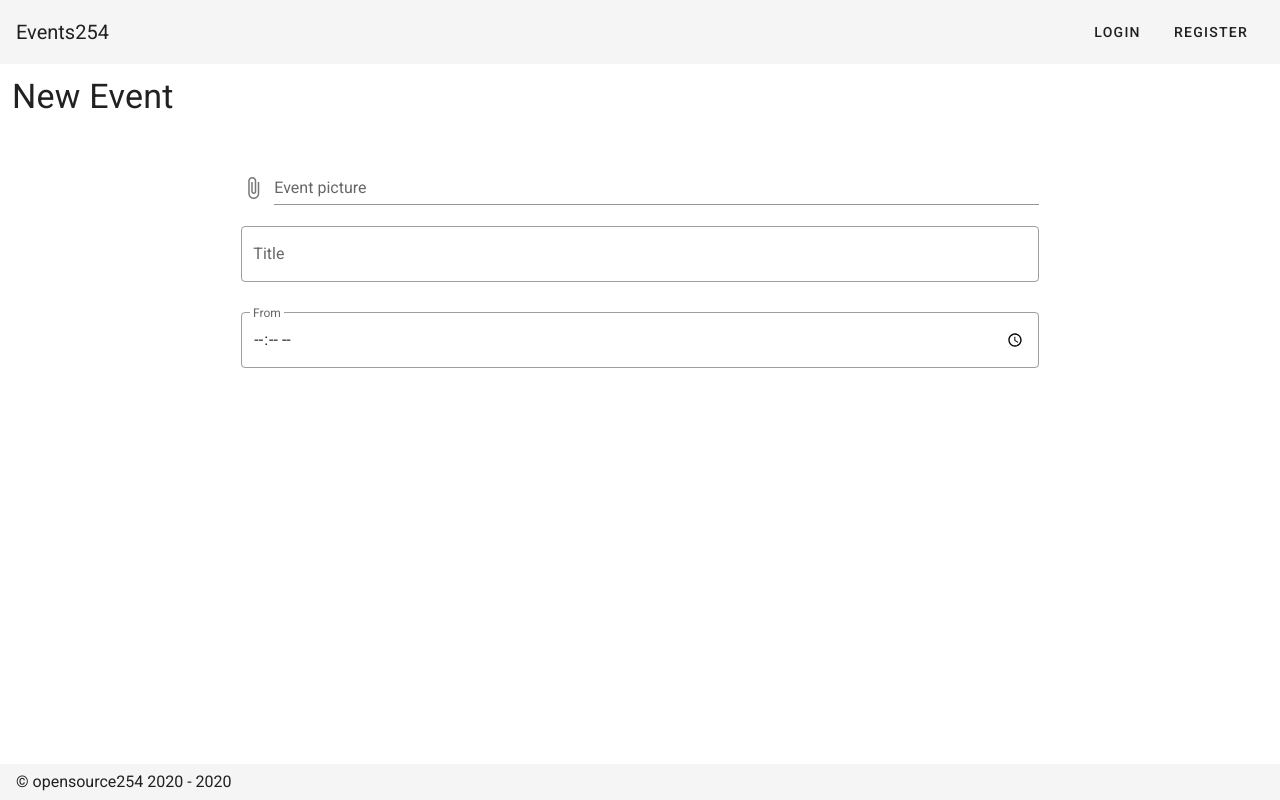
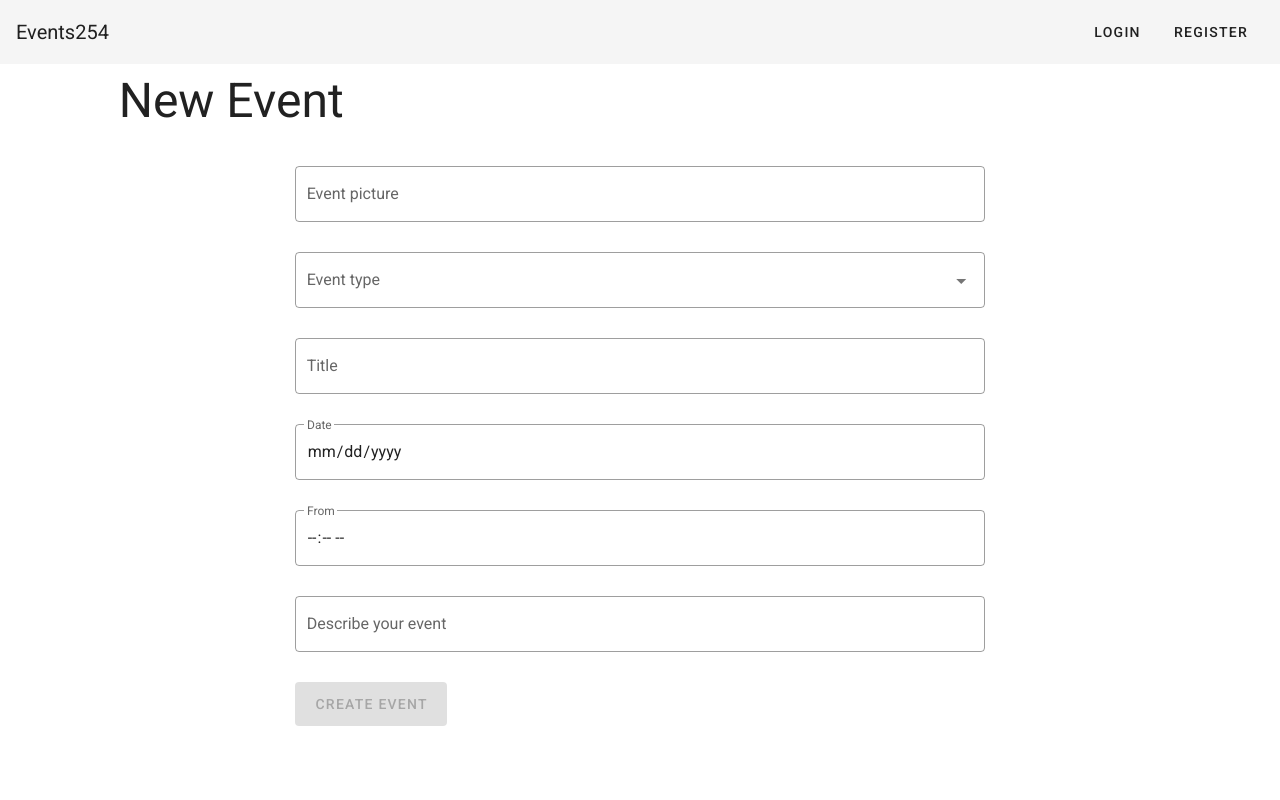
Before and after one commit to StanleyMasinde/events254-api-archive, a Nuxt app: page /events/create in a window 1280 px wide. Built offline with nearby package versions, Linux system fonts and the light colour scheme; no server answers.

Commit message:
Event creation UI

```diff
--- a/api/app/controllers/eventsController.js
+++ b/api/app/controllers/eventsController.js
@@ -21,7 +21,9 @@ class EventsController extends Controller {
       }).validate()
       // The data is valid
       body.user_id = user.id
-      const e = await Event.create(body)
+      // eslint-disable-next-line camelcase
+      const { user_id, type, meeting_link, title, description, date, time, duration } = body
+      const e = await Event.create({ user_id, type, meeting_link, title, description, date, time, duration })
       return this.response(e, 201)
     } catch (error) {
       return this.response(error, error.status || 422)
--- a/api/app/mail/mail.js
+++ b/api/app/mail/mail.js
@@ -7,8 +7,8 @@ const mail = nodemailer.createTransport({
   port: process.env.MAIL_PORT || 2525,
   secure: false,
   auth: {
-    user: process.env.MAIL_USERNAME || '',
-    pass: process.env.MAIL_PASSWORD || ''
+    user: process.env.MAIL_USERNAME,
+    pass: process.env.MAIL_PASSWORD
   }
 })
 mail.use('compile', pugEngine({
--- /dev/null
+++ b/components/DateInput.vue
@@ -0,0 +1,71 @@
+<template>
+  <v-menu
+    ref="menu"
+    v-model="menu"
+    :close-on-content-click="false"
+    transition="scale-transition"
+    offset-y
+    min-width="auto"
+  >
+    <template #activator="{ on, attrs }">
+      <ValidationProvider v-slot="{errors}" :name="label" rules="required">
+        <v-text-field
+          v-model="date"
+          :error-messages="errors"
+          outlined
+          :label="label"
+          readonly
+          v-bind="attrs"
+          type="date"
+          v-on="on"
+        />
+      </ValidationProvider>
+    </template>
+    <v-date-picker
+      ref="picker"
+      v-model="date"
+      :min="new Date().toISOString().substr(0, 10)"
+    >
+      <v-spacer />
+      <v-btn
+        text
+        color="primary"
+        @click="menu = false"
+      >
+        Cancel
+      </v-btn>
+      <v-btn
+        text
+        color="primary"
+        @click="$refs.menu.save(date)"
+      >
+        OK
+      </v-btn>
+    </v-date-picker>
+  </v-menu>
+</template>
+<script>
+export default {
+  props: {
+    label: {
+      type: String,
+      default: 'Date'
+    },
+    value: {
+      type: String,
+      default: ''
+    }
+  },
+  data () {
+    return {
+      menu: false,
+      date: null
+    }
+  },
+  watch: {
+    date (newDate) {
+      this.$emit('input', newDate)
+    }
+  }
+}
+</script>
--- /dev/null
+++ b/components/TimeInput.vue
@@ -0,0 +1,68 @@
+<template>
+  <v-menu
+    ref="menu"
+    :close-on-content-click="false"
+    transition="scale-transition"
+    offset-y
+    min-width="auto"
+  >
+    <template #activator="{ on, attrs }">
+      <ValidationProvider v-slot="{errors}" :name="label" rules="required">
+        <v-text-field
+          v-model="time"
+          :error-messages="errors"
+          type="time"
+          outlined
+          :label="label"
+          readonly
+          v-bind="attrs"
+          v-on="on"
+        />
+      </ValidationProvider>
+    </template>
+    <v-time-picker
+      ref="picker"
+      v-model="time"
+    >
+      <v-spacer />
+      <v-btn
+        text
+        color="primary"
+        @click="menu = false"
+      >
+        Cancel
+      </v-btn>
+      <v-btn
+        text
+        color="primary"
+        @click="$refs.menu.save(time)"
+      >
+        OK
+      </v-btn>
+    </v-time-picker>
+  </v-menu>
+</template>
+<script>
+export default {
+  props: {
+    label: {
+      type: String,
+      default: 'Time'
+    },
+    value: {
+      type: String,
+      default: ''
+    }
+  },
+  data () {
+    return {
+      time: null
+    }
+  },
+  watch: {
+    time (newtime) {
+      this.$emit('input', newtime)
+    }
+  }
+}
+</script>
--- a/layouts/default.vue
+++ b/layouts/default.vue
@@ -94,8 +94,5 @@
         <nuxt />
       </v-container>
     </v-main>
-    <v-footer>
-      &copy; opensource254 2020 - {{ new Date().getFullYear() }}
-    </v-footer>
   </v-app>
 </template>
--- a/nuxt.config.js
+++ b/nuxt.config.js
@@ -9,7 +9,7 @@ module.exports = {
   },
 
   // disable ssr
-  ssr: false,
+  // ssr: false,
 
   // Vue router
   router: {
@@ -114,6 +114,7 @@ module.exports = {
      ** See https://axios.nuxtjs.org/options
      */
   axios: {},
+
   /*
      ** vuetify module configuration
      ** https://github.com/nuxt-community/vuetify-module
--- a/package.json
+++ b/package.json
@@ -32,8 +32,8 @@
     "bcrypt": "^5.0.0",
     "cookie-parser": "^1.4.5",
     "express": "^4.17.1",
+    "express-form-data": "^2.0.14",
     "express-session": "^1.17.1",
-    "knex": "^0.21.15",
     "mevn-orm": "^2.1.1",
     "mevn-validator": "^2.0.1",
     "mysql": "^2.18.1",
@@ -43,7 +43,8 @@
     "passport": "^0.4.1",
     "passport-local": "^1.0.0",
     "redis": "^3.0.2",
-    "sessionstore": "^0.4.8",
+    "sessionstore": "^1.3.7",
+    "sqlite3": "^5.0.0",
     "vee-validate": "^3.4.5"
   },
   "devDependencies": {
@@ -59,7 +60,6 @@
     "eslint-plugin-nuxt": "^2.0.0",
     "faker": "^5.1.0",
     "mocha": "^8.2.1",
-    "sqlite3": "^5.0.0",
     "stylelint": "^13.8.0"
   },
   "repository": "git+https://github.com/opensource254/events254.git",
--- a/pages/events/create.vue
+++ b/pages/events/create.vue
@@ -1,19 +1,79 @@
 <template>
   <v-row justify="center">
-    <v-col cols="12">
-      <h1 class="display-1">
+    <v-col cols="12" md="10">
+      <h1 class="display-2">
         New Event
       </h1>
     </v-col>
-    <v-col cols="12" md="8">
+    <v-col cols="12" md="7">
       <v-card flat rounded>
         <v-card-text>
-          <v-form>
-            <v-file-input label="Event picture" />
-            <v-text-field outlined label="Title" />
-            <v-menu />
-            <v-text-field outlined label="From" type="time" />
-          </v-form>
+          <v-alert v-if="message.success" type="success">
+            Event created
+          </v-alert>
+          <ValidationObserver ref="observer" v-slot="{ invalid }">
+            <v-form id="eventForm" ref="form" @submit.prevent="createEvent">
+              <ValidationProvider v-slot="{ errors }" rules="required">
+                <v-file-input
+                  v-model="event.poster"
+                  :error-messages="errors"
+                  name="poster"
+                  outlined
+                  prepend-icon=""
+                  label="Event picture"
+                />
+              </ValidationProvider>
+
+              <ValidationProvider v-slot="{ errors }" rules="required">
+                <v-select
+                  v-model="event.type"
+                  name="type"
+                  :error-messages="errors"
+                  label="Event type"
+                  outlined
+                  :items="['Physical', 'Online']"
+                />
+              </ValidationProvider>
+
+              <ValidationProvider v-slot="{ errors }" rules="required">
+                <v-text-field
+                  v-model="event.title"
+                  :error-messages="errors"
+                  name="title"
+                  outlined
+                  label="Title"
+                />
+              </ValidationProvider>
+
+              <DateInput
+                v-model="event.date"
+                name="date"
+              />
+
+              <TimeInput v-model="event.time" label="From" />
+
+              <ValidationProvider v-slot="{errors}" rules="required">
+                <v-textarea
+                  v-model="event.description"
+                  :error-messages="errors"
+                  outlined
+                  rows="1"
+                  auto-grow
+                  label="Describe your event"
+                  name="description"
+                />
+              </ValidationProvider>
+              <v-btn
+                :disabled="invalid"
+                type="submit"
+                large
+                depressed
+                color="accent"
+              >
+                Create event
+              </v-btn>
+            </v-form>
+          </ValidationObserver>
         </v-card-text>
       </v-card>
     </v-col>
@@ -21,10 +81,52 @@
 </template>
 <script>
 export default {
+  data () {
+    return {
+      message: {
+        success: null,
+        err: null
+      },
+      event: {
+        poster: null,
+        type: null,
+        meeting_link: null,
+        title: null,
+        description: null,
+        date: null,
+        time: null,
+        duration: 'All day'
+      }
+    }
+  },
   head () {
     return {
       title: 'Create a new Event'
     }
+  },
+  methods: {
+    async createEvent () {
+      const form = document.querySelector('#eventForm')
+      const formData = new FormData(form)
+      formData.append('date', this.event.date)
+      formData.append('time', this.event.time)
+      formData.append('duration', this.event.duration)
+      try {
+        await this.$axios.post('/api/events', formData)
+        this.message.success = true
+        this.$refs.observer.reset()
+        this.$refs.form.reset()
+        window.scrollTo({
+          top: 100,
+          left: 100,
+          behavior: 'smooth'
+        })
+
+        setTimeout(() => {
+          this.message.success = false
+        }, 5000)
+      } catch (error) {}
+    }
   }
 }
 </script>
```
Also changed, not shown: api/app.js (+13 -0 lines), 1 other file (tests, documents, lock files or other folders).
